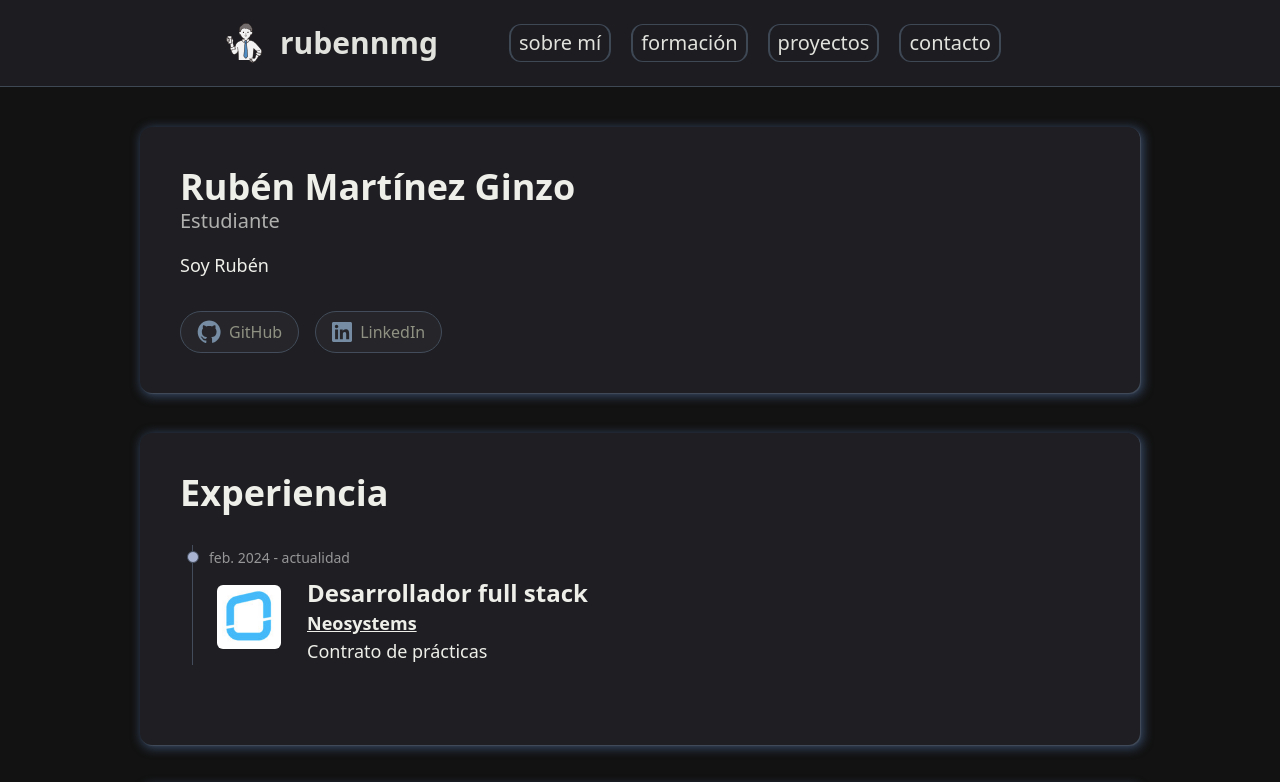
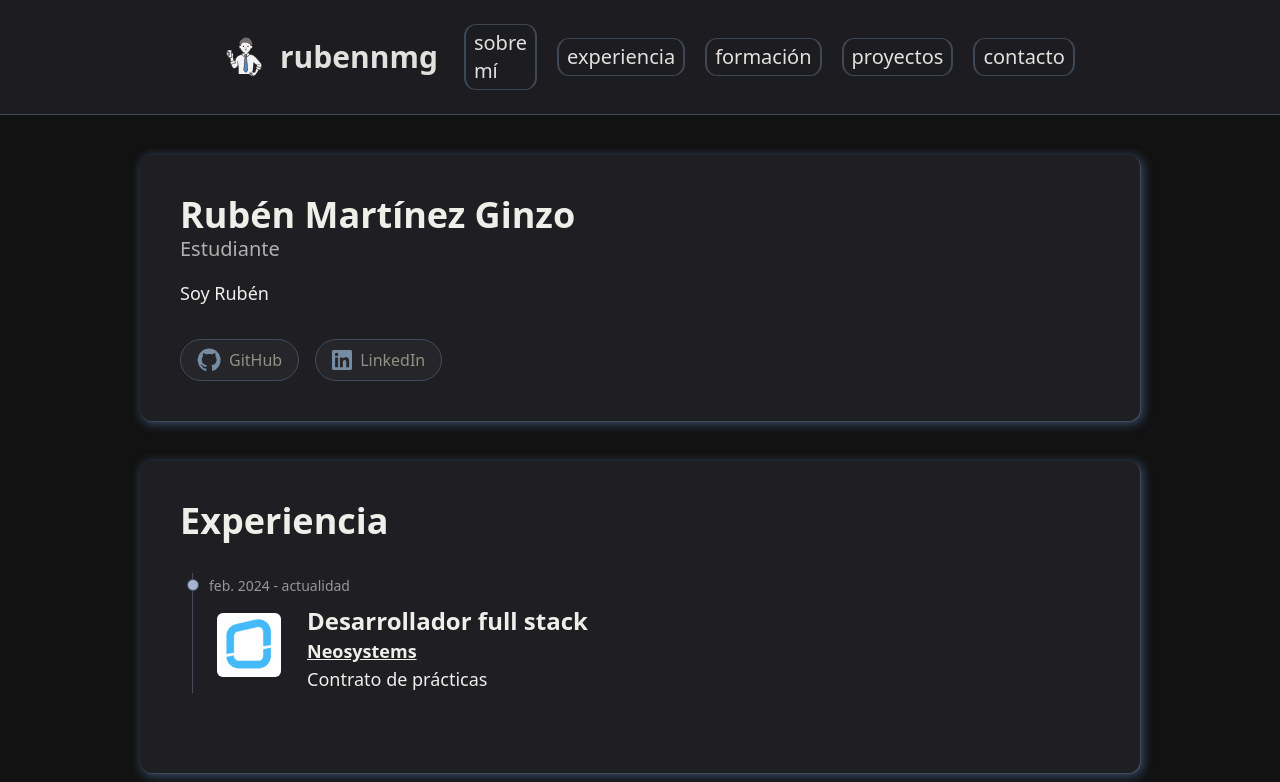
Before and after one commit to rubennmg/rubennmg.com, an Astro site: page / in a window 1280 px wide. Shown: the top 782 px of the page. Built offline with nearby package versions, Linux system fonts and the light colour scheme; Astro itself is replaced by a stand-in of ours.

Commit message:
add experience to header

```diff
--- a/src/components/Header.astro
+++ b/src/components/Header.astro
@@ -17,6 +17,10 @@
                 class="text-df-text text-xl hover:bg-secondary rounded-xl border border-secondary border-x-2 px-2 py-1 transition mx-2.5"
                 href="#about">sobre mí</a>
 
+            <a
+                class="text-df-text text-xl hover:bg-secondary rounded-xl border border-secondary border-x-2 px-2 py-1 transition mx-2.5"
+                href="#experience">experiencia</a>
+
             <a class="text-df-text text-xl hover:bg-secondary rounded-xl border border-secondary border-x-2 px-2 py-1 transition mx-2.5"
                 href="#education">formación</a>
 
```
